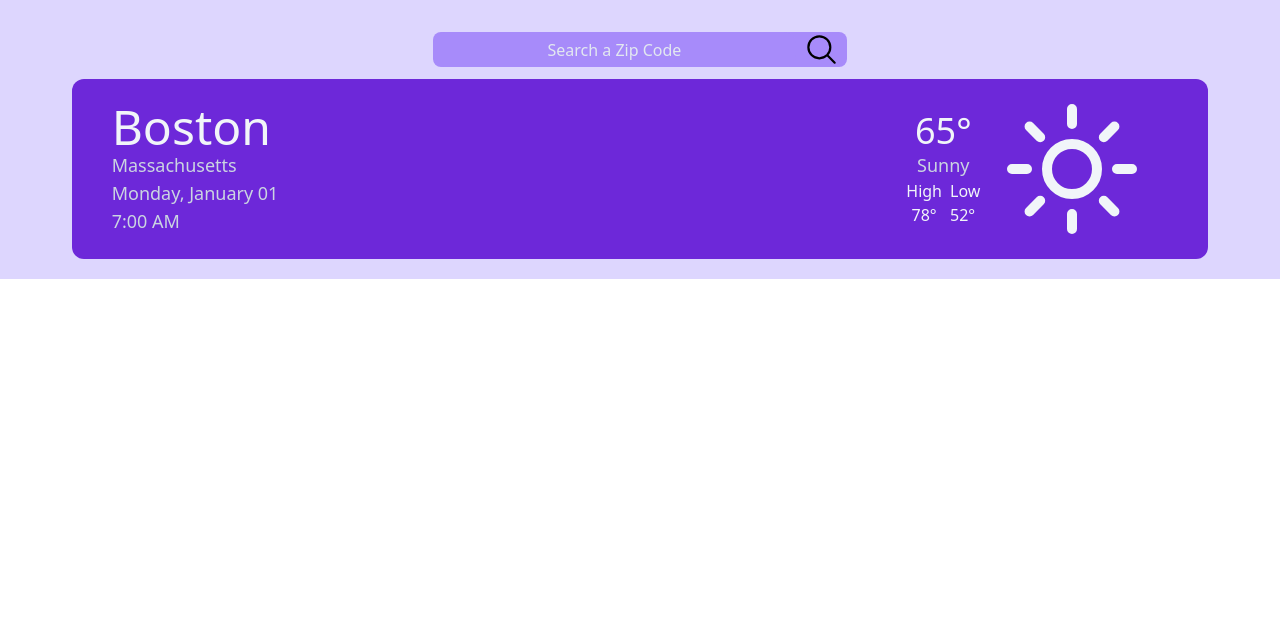
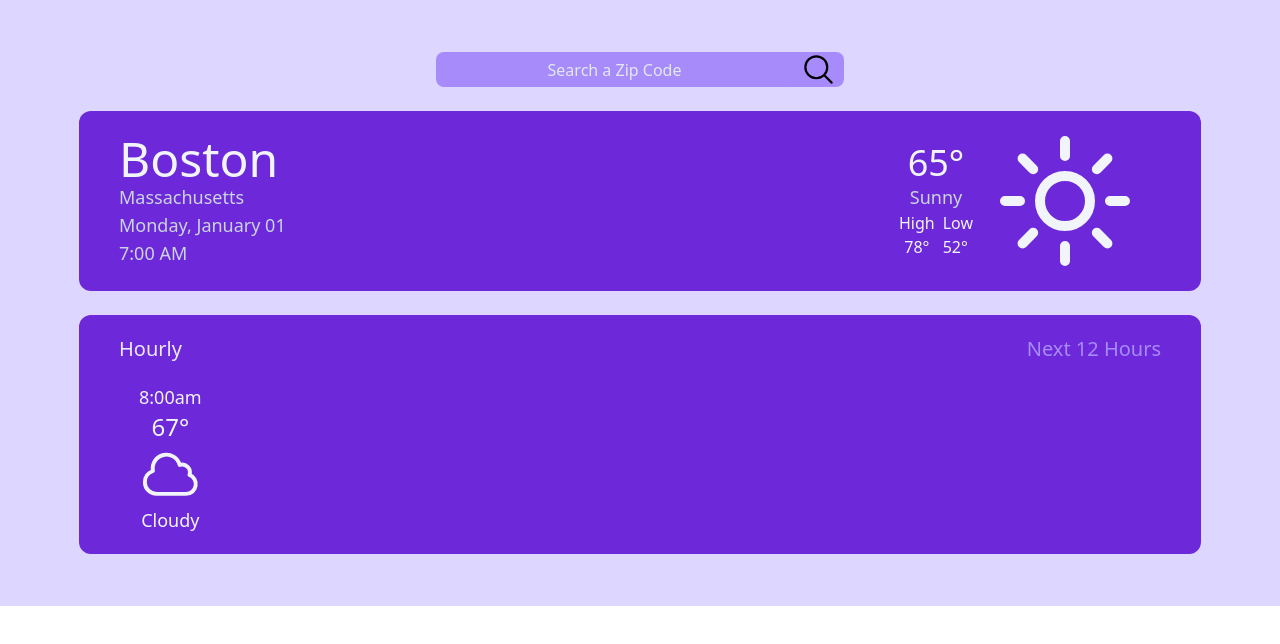
Before and after one commit to alexcw08/WeatherApp, a React (Vite) app: page / in a window 1280 px wide. Shown: the top 644 px of the page. Built offline with nearby package versions, Linux system fonts and the light colour scheme.

Commit message:
Add hourly card.

```diff
--- a/src/App.tsx
+++ b/src/App.tsx
@@ -1,12 +1,14 @@
 import "./App.css";
 import CityCard from "./components/cityCard";
 import SearchBar from "./components/searchBar";
+import HourlyCard from "./components/hourlyCard";
 
 function App() {
   return (
-    <div className="bg-violet-200 flex flex-col p-5 items-center ">
+    <div className="bg-violet-200 flex flex-col p-7 items-center ">
       <SearchBar />
       <CityCard />
+      <HourlyCard />
     </div>
   );
 }
--- /dev/null
+++ b/src/components/hourlyCard.tsx
@@ -0,0 +1,36 @@
+import React from "react";
+
+function hourlyCard() {
+  return (
+    <div className="px-10 w-11/12 bg-violet-700 text-slate-100 rounded-xl justify-between m-6">
+      <div className="flex mt-5 text-xl text-violet-100 justify-between">
+        <h1>Hourly</h1>
+        <h1 className="text-violet-400">Next 12 Hours</h1>
+      </div>
+      <div className="flex">
+        <div className="flex flex-col justify-center items-center p-5 text-lg">
+          <h3>8:00am</h3>
+          <h4 className="text-2xl">67°</h4>
+          <svg
+            className=""
+            fill="none"
+            stroke="currentColor"
+            strokeWidth={1.5}
+            viewBox="0 0 24 24"
+            xmlns="http://www.w3.org/2000/svg"
+            aria-hidden="true"
+          >
+            <path
+              strokeLinecap="round"
+              strokeLinejoin="round"
+              d="M2.25 15a4.5 4.5 0 004.5 4.5H18a3.75 3.75 0 001.332-7.257 3 3 0 00-3.758-3.848 5.25 5.25 0 00-10.233 2.33A4.502 4.502 0 002.25 15z"
+            />
+          </svg>
+          <h4>Cloudy</h4>
+        </div>
+      </div>
+    </div>
+  );
+}
+
+export default hourlyCard;
--- a/src/components/searchBar.tsx
+++ b/src/components/searchBar.tsx
@@ -1,6 +1,6 @@
 function searchBar() {
   return (
-    <div className="flex rounded-lg w-2/3 md:w-1/3 bg-violet-400 m-3">
+    <div className="flex rounded-lg w-2/3 md:w-1/3 bg-violet-400 m-6">
       <input
         className="w-full bg-violet-400 placeholder-slate-200 rounded-xl text-center text-slate-100"
         type="number"
```
